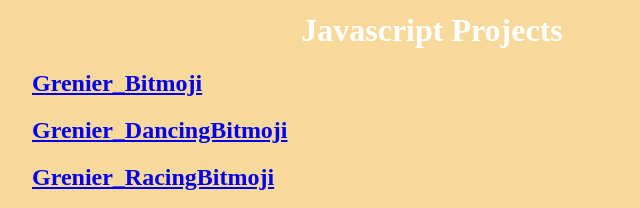
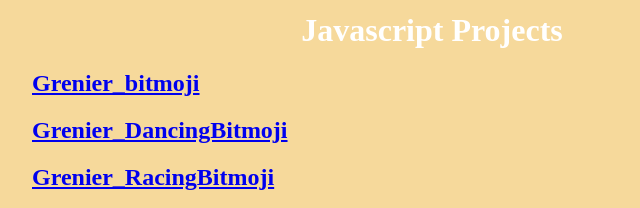
Before and after one commit to charlieg251/charlieg251, a plain HTML site: page javascript.html in a window 1280 px wide. Shown: the part 360-568 px from the top of the page, 208-848 px from the left. Drawn offline with Linux system fonts and the light colour scheme; a script that the page names is missing.

Commit message:
Update javascript.html

```diff
--- a/javascript.html
+++ b/javascript.html
@@ -18,7 +18,7 @@
             </thead>
         </table>
         <h1>Javascript Projects</h1>
-        <h2><a href="https://www.khanacademy.org/computer-programming/grenier_bitmoji/4640574985519104">Grenier_Bitmoji</a></h2><script src="https://www.khanacademy.org/computer-programming/grenier_bitmoji/4640574985519104/embed.js?editor=no&buttons=no&author=no&embed=yes"></script>
+        <h2><a href="https://www.khanacademy.org/computer-programming/grenier_bitmoji/6027675203321856">Grenier_bitmoji</a></h2><script src="https://www.khanacademy.org/computer-programming/grenier_bitmoji/6027675203321856/embed.js?editor=yes&buttons=yes&author=yes&embed=yes"></script>
         <h2><a href="https://www.khanacademy.org/computer-programming/grenier_dancingbitmoji/6546878033346560">Grenier_DancingBitmoji</a></h2><script src="https://www.khanacademy.org/computer-programming/grenier_dancingbitmoji/6546878033346560/embed.js?editor=no&buttons=no&author=no&embed=yes"></script>
         <h2><a href="https://www.khanacademy.org/computer-programming/grenier_racingbitmoji/5036132090822656">Grenier_RacingBitmoji</a></h2><script src="https://www.khanacademy.org/computer-programming/grenier_racingbitmoji/5036132090822656/embed.js?editor=no&buttons=no&author=no&embed=yes"></script>
         <h2><a href="https://www.khanacademy.org/computer-programming/grenier_dancingbitmojifun/4772768219447296">Grenier_DancingBitmojiFun</a></h2><script src="https://www.khanacademy.org/computer-programming/grenier_dancingbitmojifun/4772768219447296/embed.js?editor=no&buttons=no&author=no&embed=yes"></script>
```
